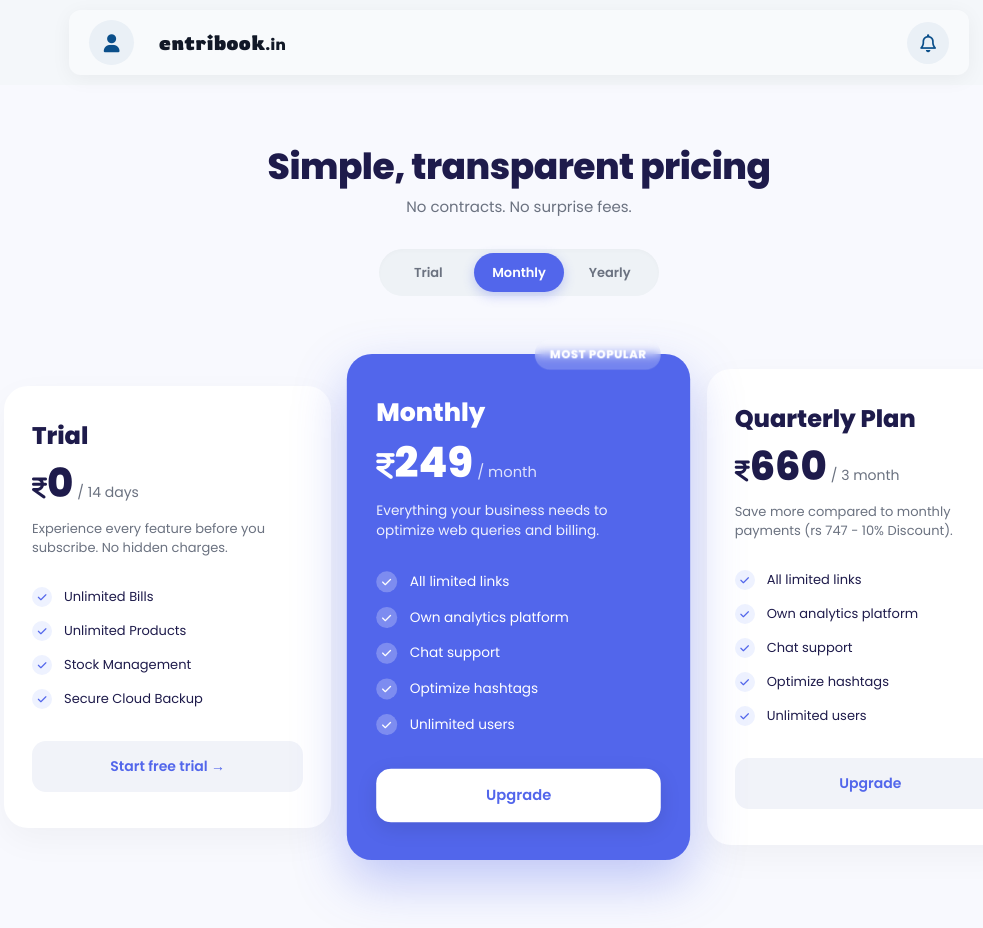
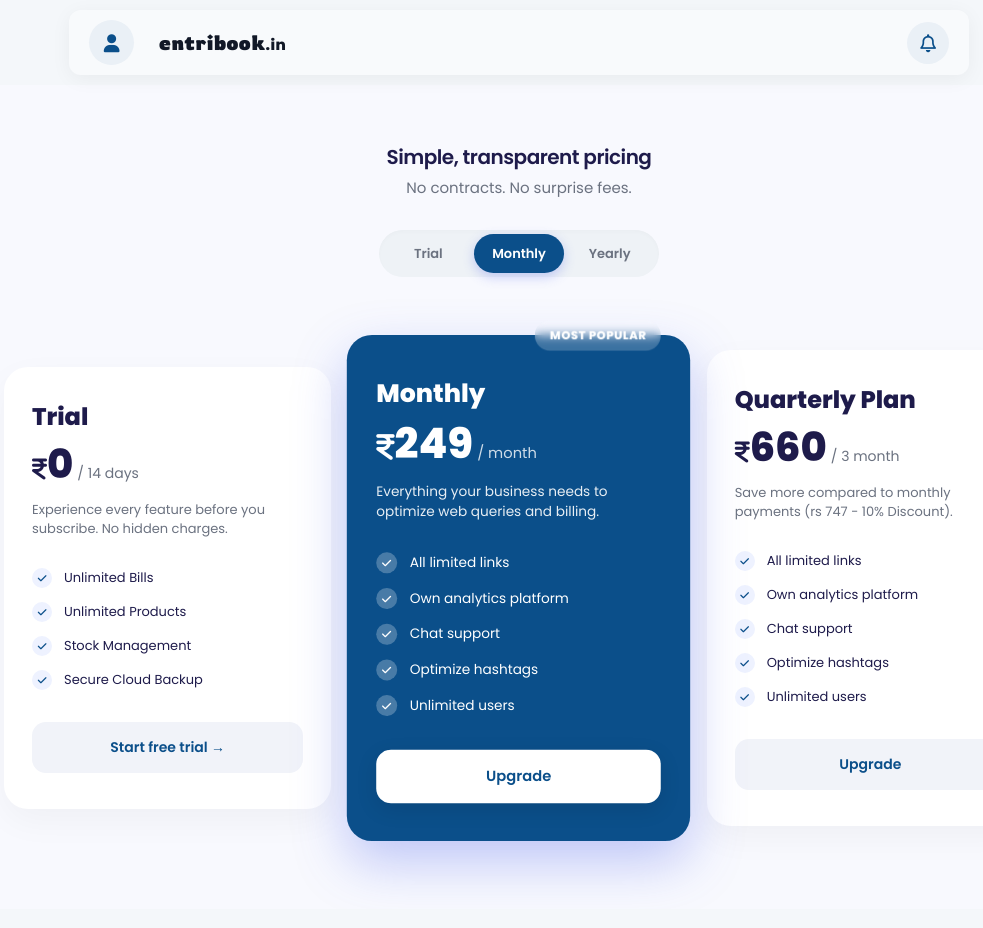
Before and after one commit to myentribook/Entri-Book, a React (Create React App) app in the folder frontend/: page /subscription in a window 1280 px wide. Shown: the whole page, without its empty margins (121-1104 px from the left). Built offline with nearby package versions, Linux system fonts and the light colour scheme; no server answers; a web font is replaced by a local one.

Commit message:
purchase page corrections

```diff
--- a/frontend/src/components/styles/subscription.css
+++ b/frontend/src/components/styles/subscription.css
@@ -1,8 +1,8 @@
 :root {
     --site-bg: #f8f9fe;
     --box-bg: #ffffff;
-    --brand-primary: #5266eb; /* Exact purple-blue shade from reference */
-    --brand-hover: #4052d6;
+    --brand-primary: #0B4F8A; /* Exact purple-blue shade from reference */
+    --brand-hover: #2D76B4;
     --text-heading: #1e1b4b;
     --text-sub: #6b7280;
     --line-divider: #f3f4f6;
@@ -37,8 +37,8 @@
 }
 
 .intro-block h1 {
-    font-size: 36px;
-    font-weight: 800;
+    font-size: 20px;
+    font-weight:600;
     color: var(--text-heading);
     margin-bottom: 8px;
     letter-spacing: -0.5px;
```
